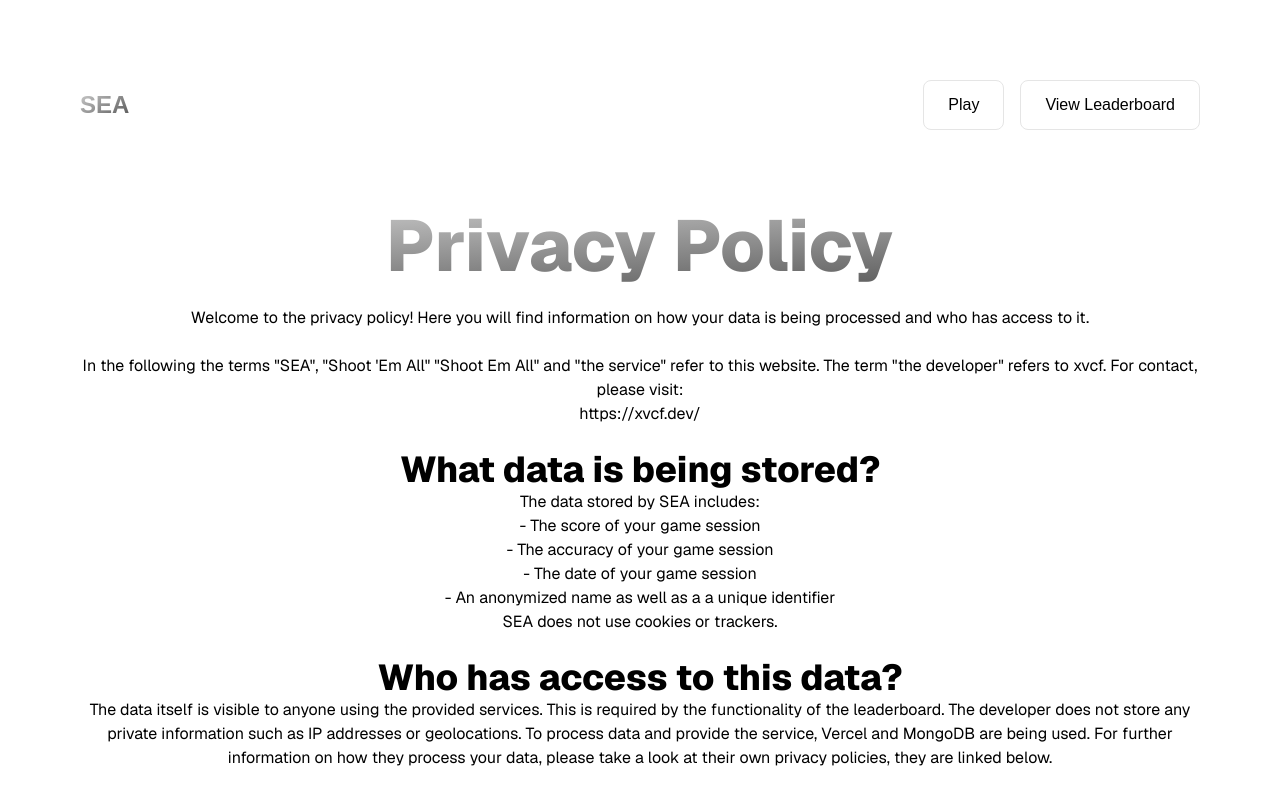
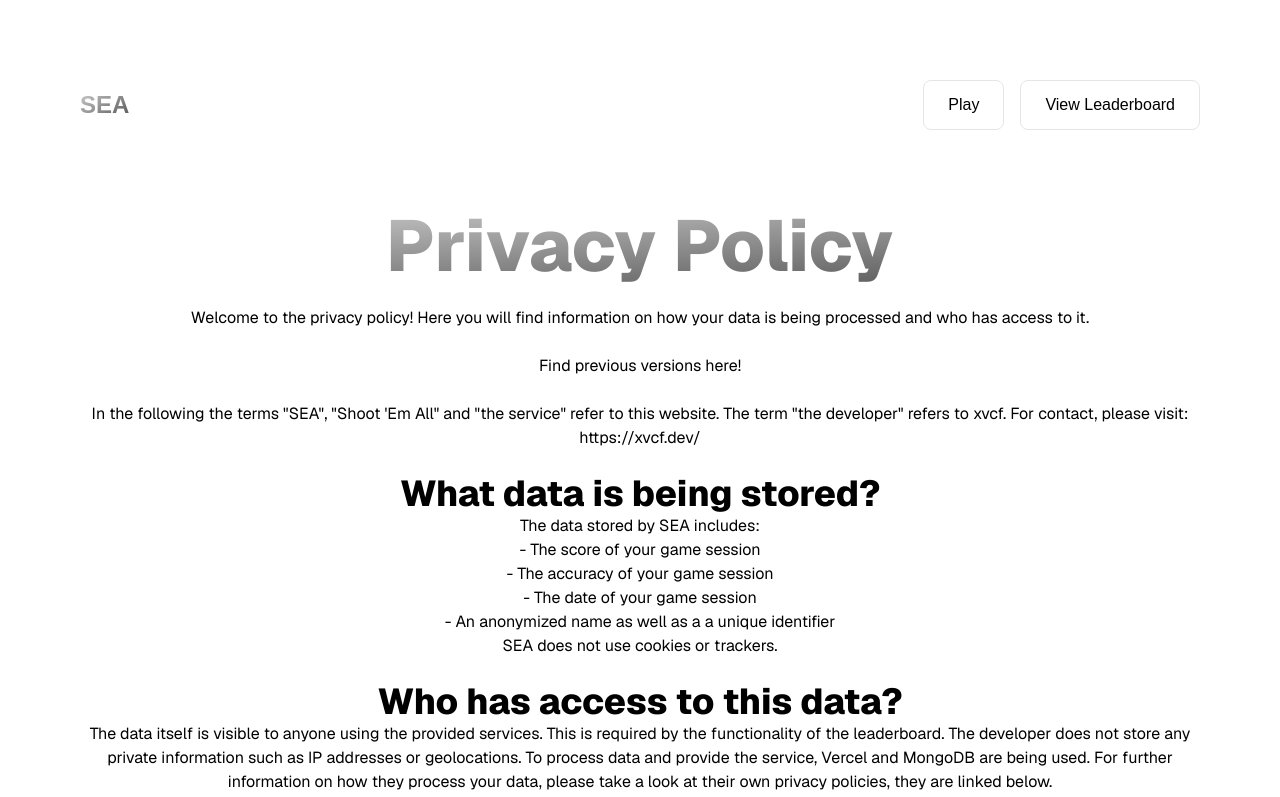
Before and after one commit to RafaeloxMC/sea-leaderboard, a Next.js app: page /privacy-policy in a window 1280 px wide. Shown: the top 797 px of the page. Built offline with nearby package versions, Linux system fonts and the light colour scheme.

Commit message:
Add link to previous versions in Privacy Policy page

```diff
--- a/src/app/privacy-policy/page.tsx
+++ b/src/app/privacy-policy/page.tsx
@@ -15,12 +15,20 @@ function PrivacyPolicy() {
 							who has access to it.
 						</p>
 						<br />
+						<a
+							className="hover:cursor-pointer hover:underline"
+							href="https://github.com/RafaeloxMC/sea-leaderboard/commits/main/src/app/privacy-policy/page.tsx"
+						>
+							Find previous versions here!
+						</a>
+						<br />
+						<br />
 						<p>
 							In the following the terms &quot;SEA&quot;,
-							&quot;Shoot &apos;Em All&quot; &quot;Shoot Em
-							All&quot; and &quot;the service&quot; refer to this
-							website. The term &quot;the developer&quot; refers
-							to xvcf. For contact, please visit:
+							&quot;Shoot &apos;Em All&quot; and &quot;the
+							service&quot; refer to this website. The term
+							&quot;the developer&quot; refers to xvcf. For
+							contact, please visit:
 							<br />
 							<a
 								className="hover:cursor-pointer hover:underline"
```
